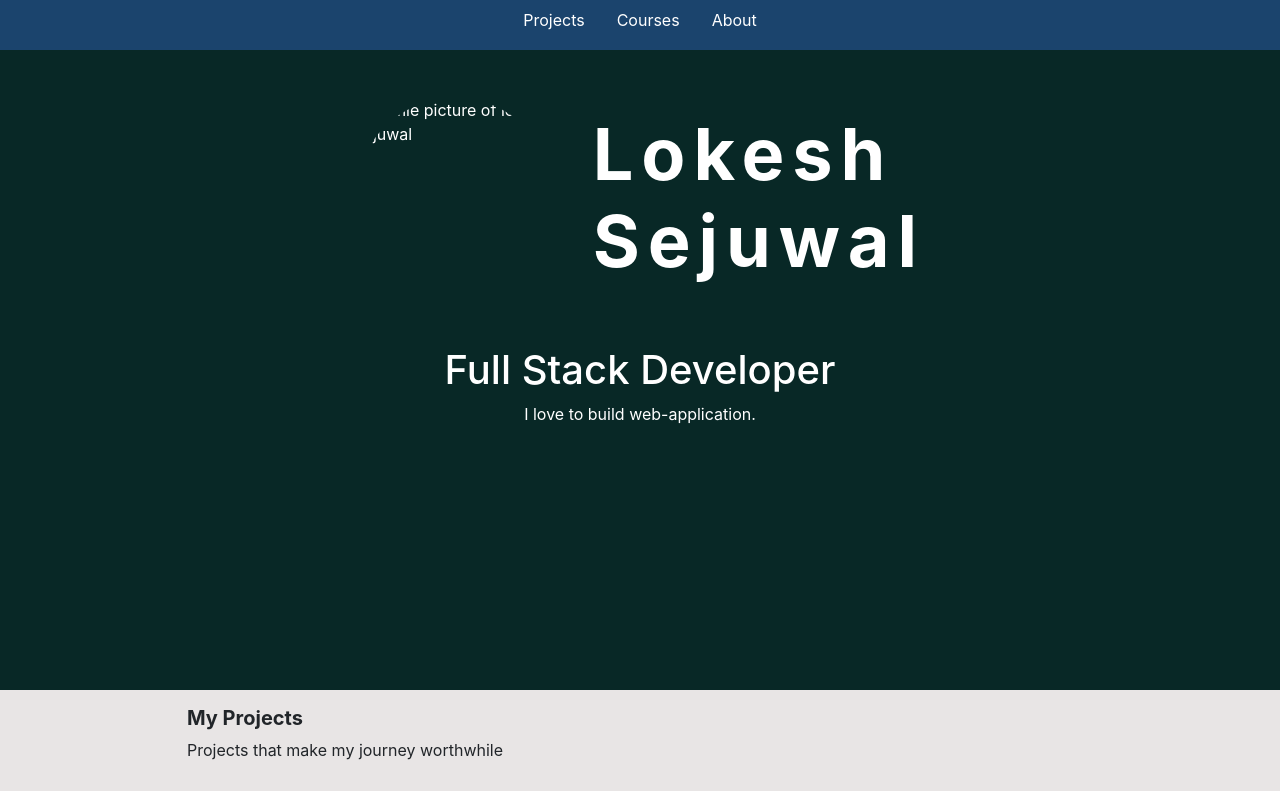
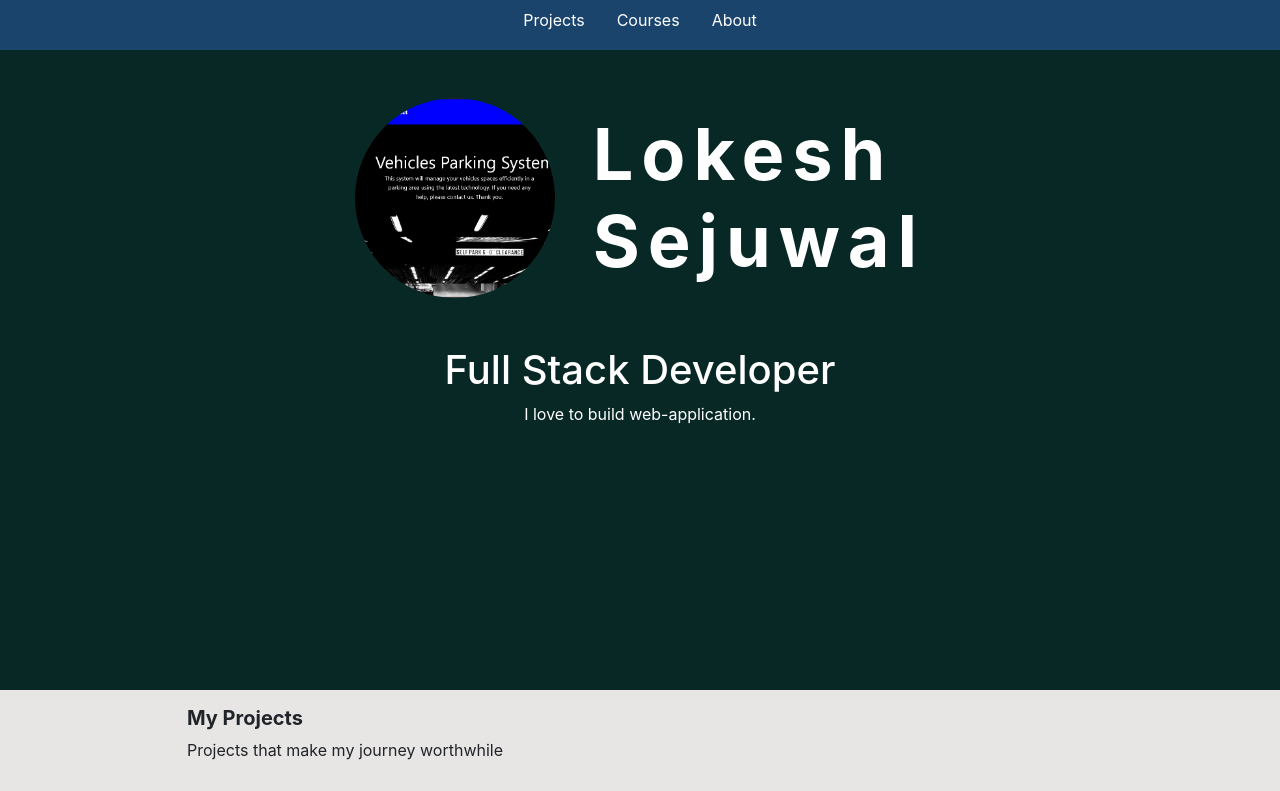
Before and after one commit to Lokeshsejuwal99/Frontend-Content, a plain HTML site: page index.html in a window 1280 px wide. Shown: the top 791 px of the page. Drawn offline with nearby package versions, Linux system fonts and the light colour scheme; files whose address does not match are found by name.

Commit message:
Update index.html

```diff
--- a/index.html
+++ b/index.html
@@ -27,7 +27,7 @@
  <section class="hero">
   <div class="hero-content">
    <div class="hero-content-intro">
-    <img id="profile_pic" src="images/lokesh.jpg" alt="profile picture of lokesh sejuwal">
+    <img id="profile_pic" src="https://github.com/Lokeshsejuwal99/Frontend-Content/blob/main/vpms.png" alt="profile picture of lokesh sejuwal">
     <h2 class="intro-name"> Lokesh <br> Sejuwal </h2>
    </div>
   </div>
```
